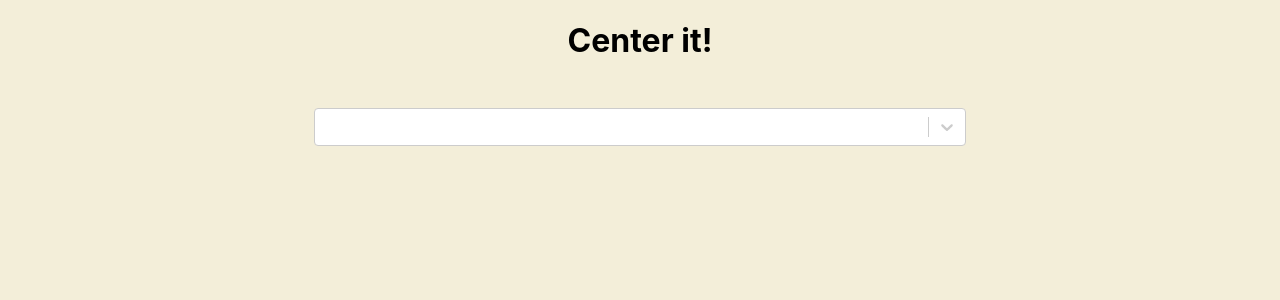
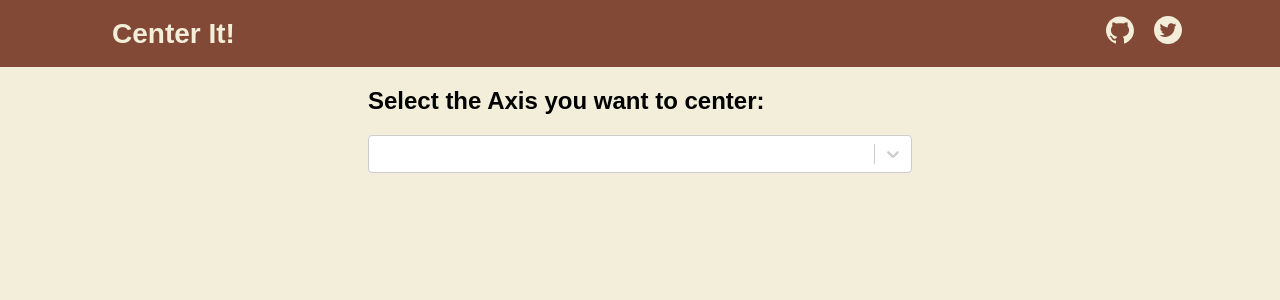
Before and after one commit to joshi-kaushal/center-it, a React (Vite) app: page / in a window 1280 px wide. Shown: the top 300 px of the page. Built offline with nearby package versions, Linux system fonts and the light colour scheme.

Commit message:
fix: code imporvements and navbar basics

```diff
--- a/package.json
+++ b/package.json
@@ -10,6 +10,7 @@
   "dependencies": {
     "react": "^18.0.0",
     "react-dom": "^18.0.0",
+    "react-icons": "^4.4.0",
     "react-select": "^5.3.2",
     "react-syntax-highlighter": "^15.5.0"
   },
--- a/src/App.css
+++ b/src/App.css
@@ -1,3 +1,11 @@
+:root {
+  --white: #fff;
+  --black: #000;
+  --dark-green: #222c2a;
+  --dark-brown: #824936;
+  --off-white: #f3eed9;
+}
+
 *,
 *:before,
 *:after {
@@ -6,7 +14,7 @@
 
 body {
   margin: 0;
-  background-color: #f3eed9;
+  background-color: var(--off-white);
 }
 .container {
   font-family: sans-serif;
@@ -25,8 +33,21 @@ h1 {
   text-align: center;
   margin-bottom: 3rem;
 }
+
+h2 {
+  font-size: 1.25rem;
+}
+
+.para__code {
+  font-family: monospace;
+  background-color: var(--dark-brown);
+  color: var(--white);
+  padding: 0.25em;
+  border-radius: 0.25rem;
+}
+
 .dropdown + .dropdown {
-  margin-top: 1em;
+  margin-top: 1.5em;
 }
 
 @media (min-width: 800px) {
@@ -34,8 +55,12 @@ h1 {
     width: 85%;
   }
 
+  h2 {
+    font-size: 1.5rem;
+  }
+
   .dropdowns,
   .code {
-    width: 60%;
+    width: 50%;
   }
 }
--- a/src/App.jsx
+++ b/src/App.jsx
@@ -1,4 +1,5 @@
 import { CodeProvider } from "./codeContext";
+import Header from "./Header";
 import Dropdowns from "./Dropdowns";
 import Code from "./Code";
 
@@ -7,7 +8,7 @@ import "./App.css";
 function App() {
   return (
     <CodeProvider>
-      <h1>Center it!</h1>
+      <Header />
       <main className="container">
         <Dropdowns />
         <Code />
--- a/src/Dropdowns.jsx
+++ b/src/Dropdowns.jsx
@@ -163,6 +163,7 @@ export default function Dropdowns(props) {
   return (
     <>
       <section className="dropdowns">
+        <h2>Select the Axis you want to center:</h2>
         <Select
           options={AXIS_VALUES}
           defaultValue={axis}
@@ -172,24 +173,34 @@ export default function Dropdowns(props) {
 
         {/* Level 02 */}
         {axis.value === "horizontal" ? (
+          <>
+            <h2>Select the type of element</h2>
             <Select
               options={displayValues}
               defaultValue={display}
               onChange={setDisplay}
               className="dropdown"
             />
+          </>
         ) : null}
 
         {/* Level 03 */}
         {display.value === "block" ||
         axis.value === "vertical" ||
         axis.value === "both" ? (
+          <>
+            <h2>Select the method</h2>
+            <pre>
+              Prefer <code className="para__code">flexbox</code> or{" "}
+              <code className="para__code">grid</code> over anything else.
+            </pre>
             <Select
               options={methodValues}
               defaultValue={method}
               onChange={setMethod}
               className="dropdown"
             />
+          </>
         ) : null}
       </section>
     </>
```
Also changed, not shown: 1 other file (tests, documents, lock files or other folders). Lines whose indentation alone changed are shown as unchanged.
